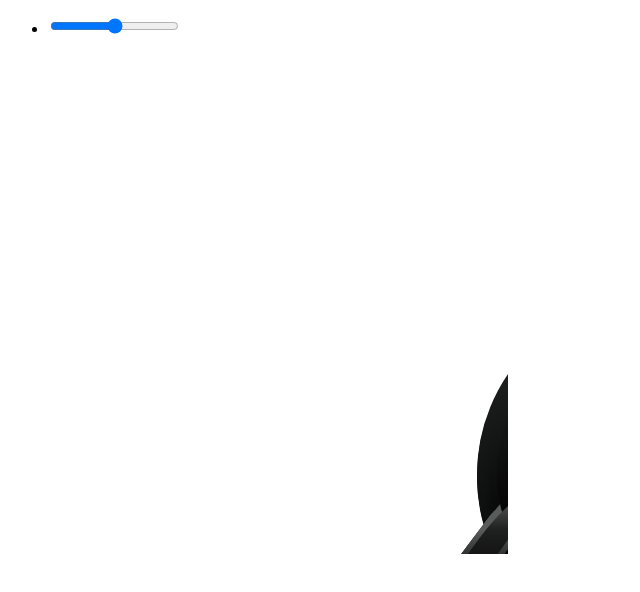
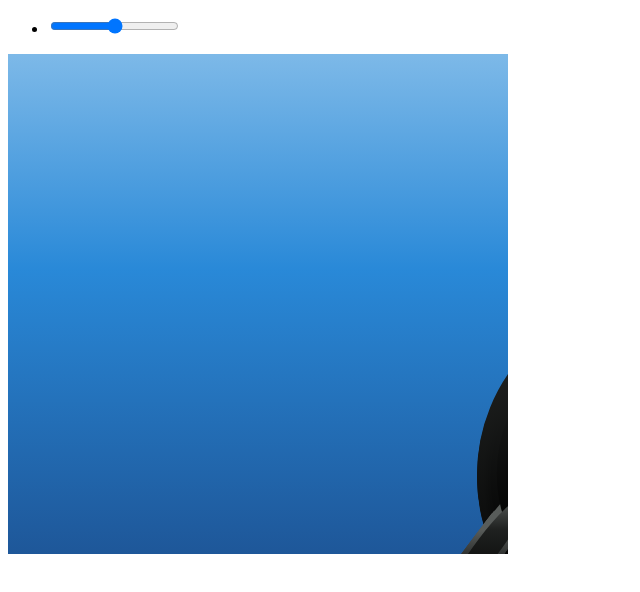
Before and after one commit to scjody/dolphin, a website: page index.html in a window 1280 px wide. Shown: the whole page, without its empty margins (0-640 px from the left). Drawn offline with Linux system fonts and the light colour scheme.

Commit message:
Blue background

```diff
--- a/index.html
+++ b/index.html
@@ -7,6 +7,7 @@
     #container {
       width: 500px;
       height: 500px;
+      background: linear-gradient(to bottom, #7db9e8 0%,#2989d8 43%,#1e5799 100%);
     }
   </style>
 </head>
```
